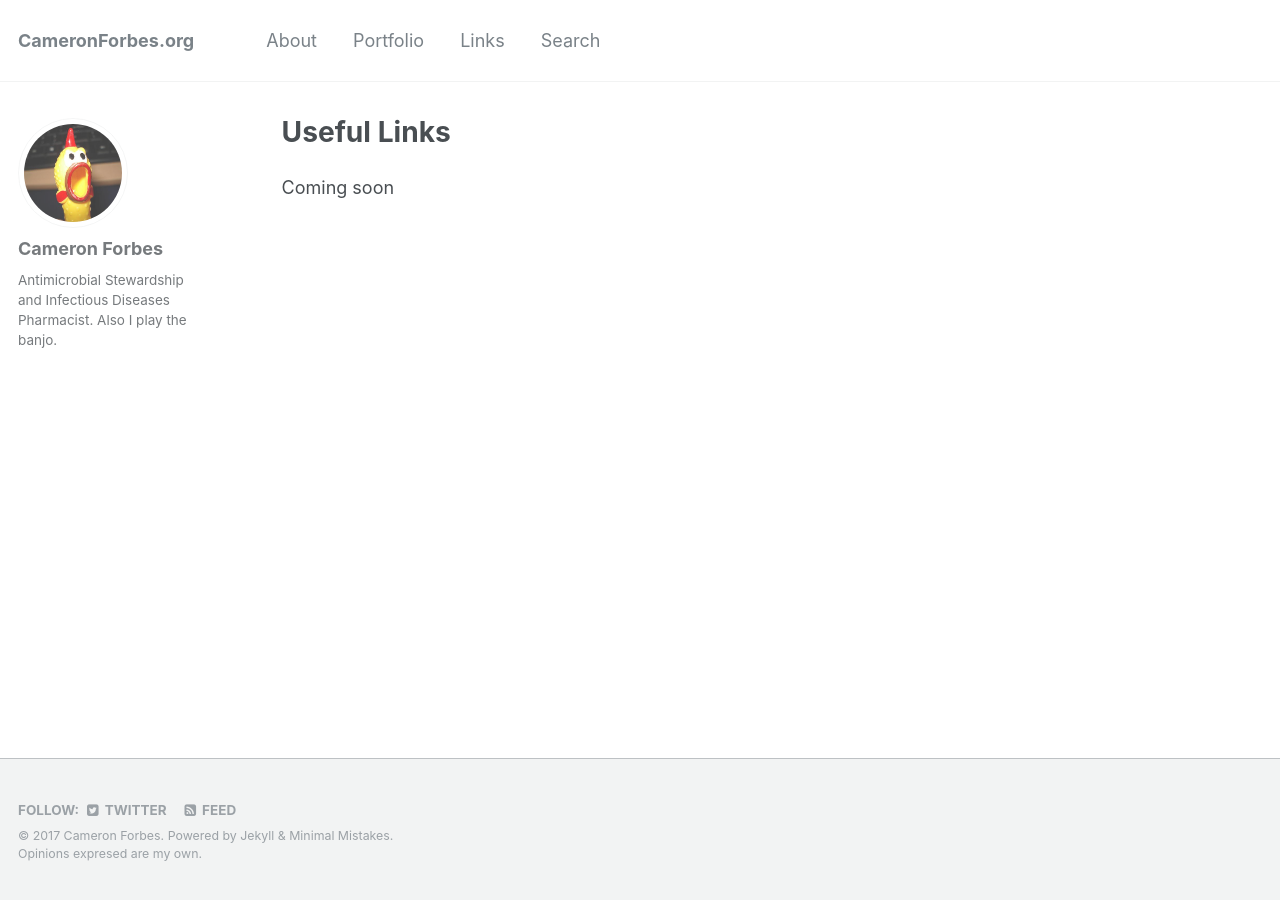
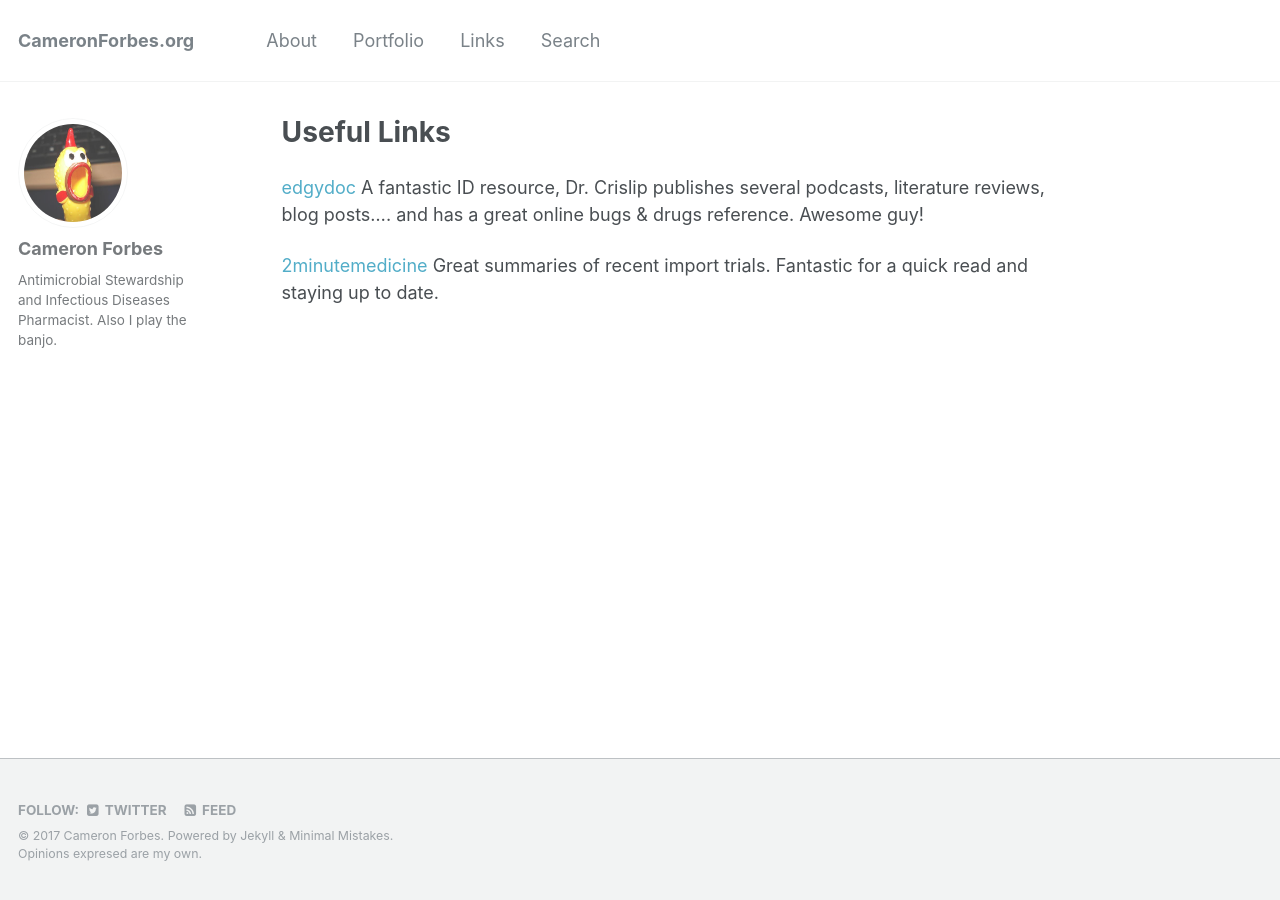
Before and after one commit to BanjoCam/banjocam.github.io, a Jekyll site: the page built from _pages/links.md, in a window 1280 px wide. Built offline with Jekyll 4.4.1, drawn with Linux system fonts in a browser that asks for light colours.

Commit message:
wrote a new post and added some links

```diff
--- a/_pages/links.md
+++ b/_pages/links.md
@@ -4,4 +4,8 @@ title: "Useful Links"
 layout: single
 ---
 
-Coming soon
+[edgydoc](http://edgydoc.com/)
+A fantastic ID resource, Dr. Crislip publishes several podcasts, literature reviews, blog posts.... and has a great online bugs & drugs reference. Awesome guy!
+
+[2minutemedicine](http://www.2minutemedicine.com/)
+Great summaries of recent import trials. Fantastic for a quick read and staying up to date.
```
Also changed, not shown: _posts/2017-04-14-easter-article-catchup.md (added, +44 -0 lines).
